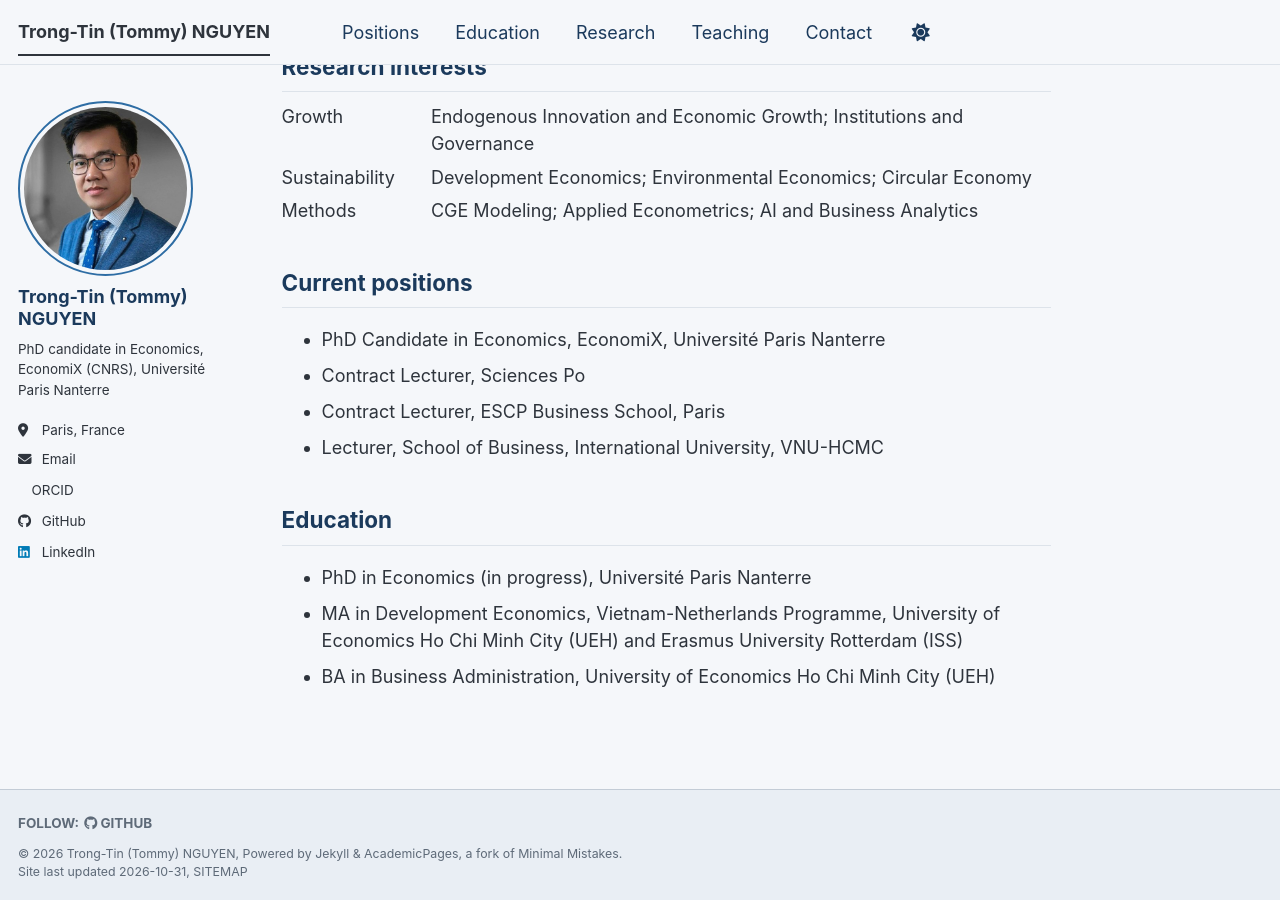
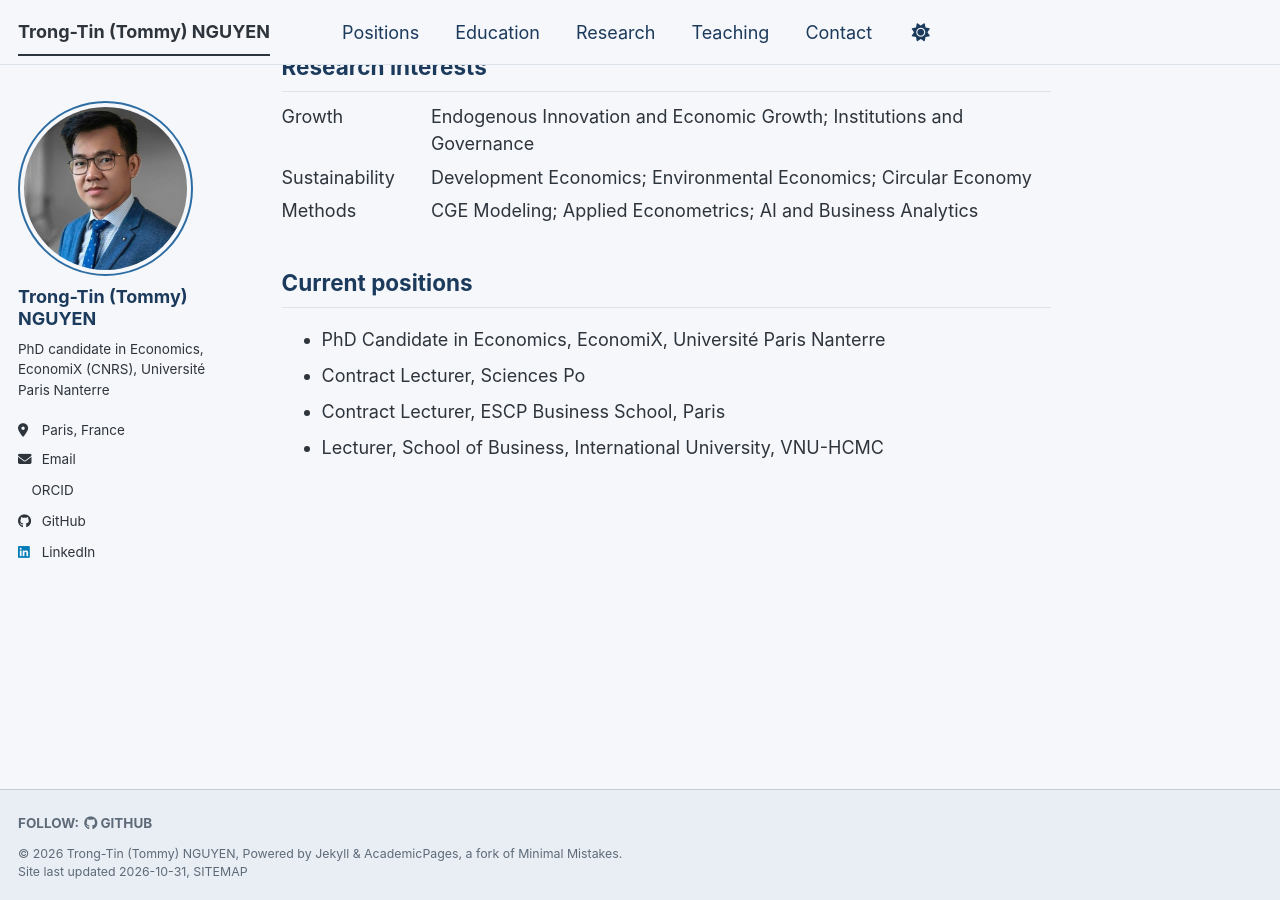
Before and after one commit to trongtin142/trongtin142.github.io, a Jekyll site: the page built from _pages/about.md, in a window 1280 px wide and 900 px high, scrolled down 767 px. Built offline with Jekyll 4.4.1, drawn with Linux system fonts in a browser that asks for light colours; a script bundle is joined from its source files by our own code; a style sheet for code colours, icons or effects is not loaded.

Commit message:
Move Education section from About to its own page
Removed education section from the about page.

```diff
--- a/_pages/about.md
+++ b/_pages/about.md
@@ -32,9 +32,3 @@ Current positions
 * Contract Lecturer, Sciences Po
 * Contract Lecturer, ESCP Business School, Paris
 * Lecturer, School of Business, International University, VNU-HCMC
-
-Education
-------
-* PhD in Economics (in progress), Université Paris Nanterre
-* MA in Development Economics, Vietnam-Netherlands Programme, University of Economics Ho Chi Minh City (UEH) and Erasmus University Rotterdam (ISS)
-* BA in Business Administration, University of Economics Ho Chi Minh City (UEH)
```
